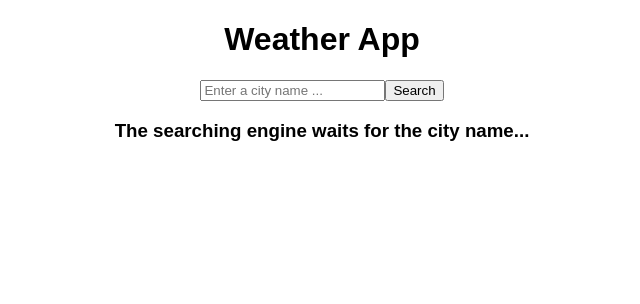
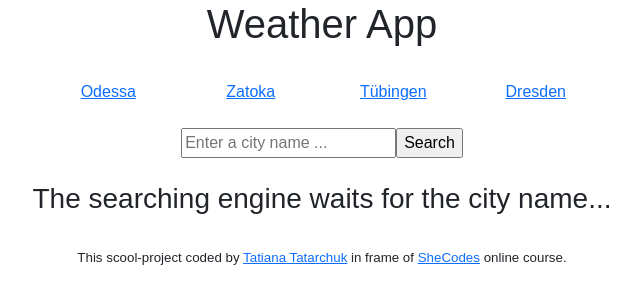
Before and after one commit to gluontevery/Weather_Experiment_React, a React (Create React App) app: page / in a window 1280 px wide. Shown: the top 304 px of the page, without its empty margins (318-958 px from the left). Built offline with nearby package versions, Linux system fonts and the light colour scheme.

Commit message:
Add Bootstrap and hyperlinks with frequently asked city names

```diff
--- a/package.json
+++ b/package.json
@@ -7,6 +7,7 @@
     "@testing-library/react": "^13.4.0",
     "@testing-library/user-event": "^13.5.0",
     "axios": "^1.6.8",
+    "bootstrap": "^5.3.3",
     "react": "^18.3.1",
     "react-animated-weather": "^4.0.1",
     "react-dom": "^18.3.1",
--- a/src/SearchEngine.js
+++ b/src/SearchEngine.js
@@ -5,10 +5,9 @@ import "./styles.css";
 let temp = "";
 
 export default function SearchEngine() {
-  console.log("Exeqution SearchEngine")
-  let [cityName, newCityName]=useState("");
+  console.log("Exeqution SearchEngine");
+  let [cityName, newCityName] = useState("");
   //let [message, newMessage] = useState("");
-
 
   function updateCityName(event) {
     event.preventDefault();
@@ -17,25 +16,63 @@ export default function SearchEngine() {
   }
 
   function getAlert(event) {
-    console.log("11")
+    console.log("11");
     event.preventDefault();
     if (temp === "") {
       alert(`Enter a city name!`);
     } else {
       newCityName(temp);
-          console.log(temp)
+      console.log(temp);
     }
+  }
+
+  function staticCityName(event, cityName) {
+    event.preventDefault();
+    newCityName(cityName);
+
+    console.log(`city = ${cityName}`);
   }
 
   return (
     <div className="App">
-
+      <br />
+      <div className="container">
+        <div className="row">
+          <div className="col-3"></div>
+          <div className="col">
+            <a href="/" onClick={(event) => staticCityName(event, "Odessa")}>
+              Odessa
+            </a>
+          </div>
+          <div className="col">
+            <a href="/" onClick={(event) => staticCityName(event, "Zatoka")}>
+              Zatoka
+            </a>
+          </div>
+          <div className="col">
+            <a href="/" onClick={(event) => staticCityName(event, "Tübingen")}>
+              Tübingen
+            </a>
+          </div>
+          <div className="col">
+            <a href="/" onClick={(event) => staticCityName(event, "Dresden")}>
+              Dresden
+            </a>
+          </div>
+          <div className="col-3"></div>
+        </div>
+      </div>
+      <br />
       <form className="searchForm" onSubmit={getAlert}>
-            <input type="text" placeholder="Enter a city name ..." onChange={updateCityName}/>
+        <input
+          type="text"
+          placeholder="Enter a city name ..."
+          onChange={updateCityName}
+        />
         <input type="submit" value="Search" />
       </form>
       <div>
-        <Weather city = {cityName} />
+        <Weather city={cityName} />
       </div>
     </div>
   );
--- a/src/Weather.js
+++ b/src/Weather.js
@@ -55,6 +55,7 @@ export default function Weather(props) {
     return (
       <div>
         <WeatherList
+          city={props.city}
           temperature={forecast[0]}
           description={forecast[1]}
           humidity={forecast[2]}
@@ -67,7 +68,15 @@ export default function Weather(props) {
   } else {
     return (
       <div>
+        <br />
         <h3>The searching engine waits for the city name...</h3>
+        <br />
+        <p className="footer">
+          This scool-project coded by{" "}
+          <a href="https://github.com/gluontevery">Tatiana Tatarchuk</a> in
+          frame of <a href="https://www.shecodes.io/">SheCodes</a> online
+          course.
+        </p>
       </div>
     );
   }
--- a/src/WeatherList.js
+++ b/src/WeatherList.js
@@ -1,7 +1,7 @@
 import React from "react";
 import WeatherIcons from "./WeatherIcons";
 
-import "./weatherStyles.css"
+import "./weatherStyles.css";
 
 export default function WeatherList(props) {
   //let [forecast, newForecast] = useState([null, null, null, null, null]);
@@ -10,24 +10,27 @@ export default function WeatherList(props) {
 
   return (
     <div>
+      <br />
       <h3>
         The temperature in {props.city} is {Math.round(props.temperature)}°C
       </h3>
       <div className="listParameters">
-                <ul className = "listItems">
+        <ul className="listItems">
           <li> Description: {props.description} </li>
           <li> Humidity: {props.humidity} </li>
           <li> Wind: {props.windSpeed} km/h </li>
           <li> Clouds: {props.clouds}% </li>
           <li>
-                        <WeatherIcons
-                            icon = {props.icon}
-                            color = 'goldenrod'
-                            size = {25}
-                        />
+            <WeatherIcons icon={props.icon} color="goldenrod" size={25} />
           </li>
         </ul>
       </div>
+      <br />
+      <p className="footer">
+        This scool-project coded by{" "}
+        <a href="https://github.com/gluontevery">Tatiana Tatarchuk</a> in frame
+        of <a href="https://www.shecodes.io/">SheCodes</a> online course.
+      </p>
     </div>
   );
 }
--- a/src/styles.css
+++ b/src/styles.css
@@ -2,3 +2,8 @@
   font-family: sans-serif;
   text-align: center;
 }
+
+.footer {
+  text-align: center;
+  font-size: 10pt;
+}
--- a/src/weatherStyles.css
+++ b/src/weatherStyles.css
@@ -1,8 +1,13 @@
 .listParameters {
-    text-align: center;
+  text-align: center;
 }
 
 .listItems {
-    display: inline-block;
-    text-align: left;
+  display: inline-block;
+  text-align: left;
 }
+
+.footer {
+  text-align: center;
+  font-size: 10pt;
+}
```
Also changed, not shown: src/index.js (+7 -6 lines), 1 other file (tests, documents, lock files or other folders). Lines whose indentation alone changed are shown as unchanged.
